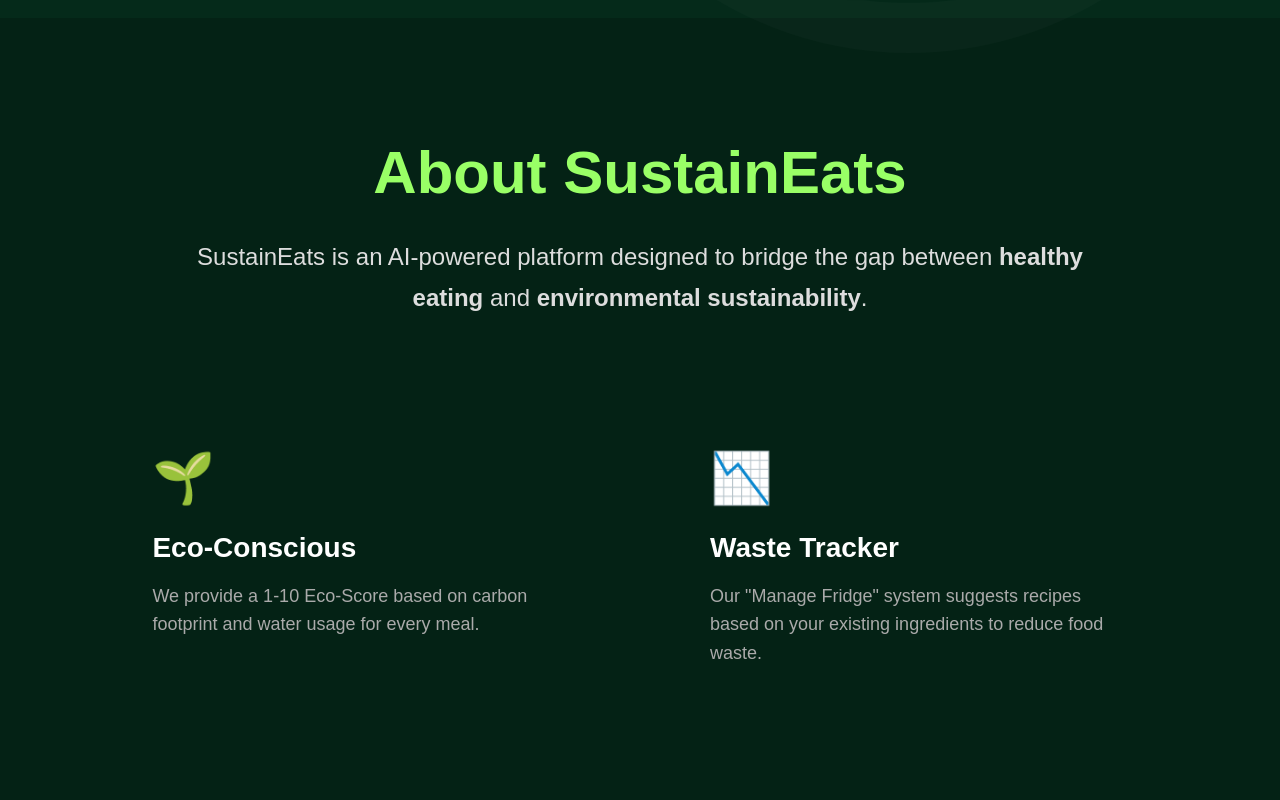
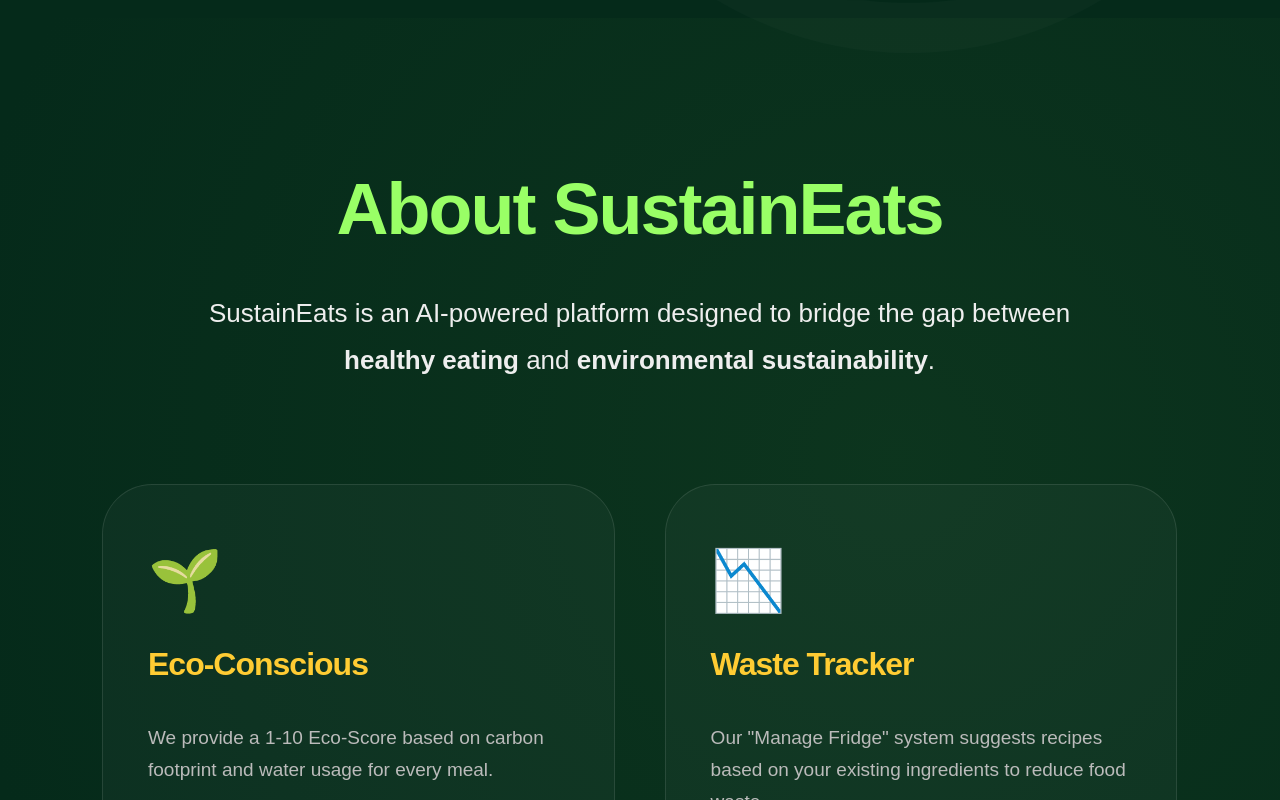
Before and after one commit to Upasana1611/sustaineats-frontend, a React (Vite) app: page /home in a window 1280 px wide. Shown: the part 800-1600 px from the top of the page. Built offline with nearby package versions, Linux system fonts and the light colour scheme.

Commit message:
feat: Enhance About Us section with 3D effects and animations

```diff
--- a/src/Home.jsx
+++ b/src/Home.jsx
@@ -29,8 +29,39 @@ const Home = () => {
     navigate('/');
   };
 
+  const aboutAnimations = `
+    @keyframes revealUp {
+      0% { opacity: 0; transform: translateY(50px) scale(0.9); }
+      100% { opacity: 1; transform: translateY(0) scale(1); }
+    }
+    .about-reveal {
+      animation: revealUp 1s cubic-bezier(0.16, 1, 0.3, 1) forwards;
+    }
+    .mission-card-3d {
+      transition: all 0.5s cubic-bezier(0.175, 0.885, 0.32, 1.275);
+      border: 1px solid rgba(255, 255, 255, 0.1) !important;
+      background: rgba(255, 255, 255, 0.03) !important;
+      backdrop-filter: blur(20px) !important;
+    }
+    .mission-card-3d:hover {
+      transform: translateY(-15px) scale(1.03) rotateX(2deg) rotateY(2deg);
+      background: rgba(153, 255, 102, 0.08) !important;
+      border-color: rgba(153, 255, 102, 0.4) !important;
+      box-shadow: 0 30px 60px rgba(0, 0, 0, 0.5), 0 0 20px rgba(153, 255, 102, 0.2);
+    }
+    .mission-card-3d:hover .mission-icon-animate {
+      transform: scale(1.2) rotate(10deg);
+      filter: drop-shadow(0 0 10px rgba(153, 255, 102, 0.8));
+    }
+    .mission-icon-animate {
+      transition: all 0.5s ease;
+      display: inline-block;
+    }
+  `;
+
   return (
     <div style={mainContainer}>
+      <style>{aboutAnimations}</style>
       {/* --- ATTRACTIVE NAVBAR WITH LOGOUT --- */}
       <nav style={navbarStyle}>
         <div style={logoStyle}>
@@ -80,7 +111,7 @@ const Home = () => {
 
       {/* --- ABOUT US SECTION --- */}
       <section id="about-us" style={aboutSection}>
-        <div style={aboutContainer}>
+        <div style={aboutContainer} className="about-reveal">
           <h2 style={aboutHeading}>About SustainEats</h2>
           <p style={aboutSubText}>
             SustainEats is an AI-powered platform designed to bridge the gap between
@@ -88,18 +119,18 @@ const Home = () => {
           </p>
 
           <div style={missionGrid}>
-            <div style={missionCard} className="premium-card">
-              <div style={missionIcon}>🌱</div>
+            <div style={missionCard} className="mission-card-3d">
+              <div style={missionIcon} className="mission-icon-animate">🌱</div>
               <h3 style={missionTitle}>Eco-Conscious</h3>
               <p style={missionDesc}>We provide a 1-10 Eco-Score based on carbon footprint and water usage for every meal.</p>
             </div>
-            <div style={missionCard} className="premium-card">
-              <div style={missionIcon}>📉</div>
+            <div style={missionCard} className="mission-card-3d">
+              <div style={missionIcon} className="mission-icon-animate">📉</div>
               <h3 style={missionTitle}>Waste Tracker</h3>
               <p style={missionDesc}>Our "Manage Fridge" system suggests recipes based on your existing ingredients to reduce food waste.</p>
             </div>
-            <div style={missionCard} className="premium-card">
-              <div style={missionIcon}>🤖</div>
+            <div style={missionCard} className="mission-card-3d">
+              <div style={missionIcon} className="mission-icon-animate">🤖</div>
               <h3 style={missionTitle}>AI Powered</h3>
               <p style={missionDesc}>Using MongoDB and AI, we personalize meal plans to fit your health goals and eco-values.</p>
             </div>
@@ -180,15 +211,21 @@ const floatingPizza = { position: 'absolute', width: '160px', top: '-30px', righ
 const floatingBiryani = { position: 'absolute', width: '200px', bottom: '-10px', right: '-30px', zIndex: 6 };
 const floatingJuice = { position: 'absolute', width: '130px', bottom: '30px', left: '-50px', zIndex: 6 };
 
-const aboutSection = { padding: '120px 8%', backgroundColor: '#042215' };
-const aboutContainer = { width: '100%', maxWidth: '1300px', margin: '0 auto', textAlign: 'center' };
-const aboutHeading = { fontSize: '60px', fontWeight: '800', color: '#99ff66', marginBottom: '30px' };
-const aboutSubText = { fontSize: '24px', color: '#ddd', maxWidth: '900px', margin: '0 auto 80px auto', lineHeight: '1.7' };
-const missionGrid = { display: 'grid', gridTemplateColumns: 'repeat(auto-fit, minmax(350px, 1fr))', gap: '40px' };
-const missionCard = { padding: '50px', borderRadius: '40px', textAlign: 'left' };
-const missionIcon = { fontSize: '50px', marginBottom: '25px' };
-const missionTitle = { fontSize: '28px', color: 'white', marginBottom: '15px', fontWeight: '700' };
-const missionDesc = { color: '#aaa', lineHeight: '1.6', fontSize: '18px' };
+const aboutSection = {
+  padding: '150px 8%',
+  backgroundColor: '#052a1a',
+  background: 'radial-gradient(circle at 70% 30%, rgba(153, 255, 102, 0.05) 0%, rgba(5, 42, 26, 1) 70%)',
+  position: 'relative',
+  overflow: 'hidden'
+};
+const aboutContainer = { width: '100%', maxWidth: '1300px', margin: '0 auto', textAlign: 'center', position: 'relative', zIndex: 2 };
+const aboutHeading = { fontSize: '72px', fontWeight: '900', color: '#99ff66', marginBottom: '40px', letterSpacing: '-2px' };
+const aboutSubText = { fontSize: '26px', color: '#eee', maxWidth: '950px', margin: '0 auto 100px auto', lineHeight: '1.8', fontWeight: '300' };
+const missionGrid = { display: 'grid', gridTemplateColumns: 'repeat(auto-fit, minmax(380px, 1fr))', gap: '50px' };
+const missionCard = { padding: '60px 45px', borderRadius: '50px', textAlign: 'left', display: 'flex', flexDirection: 'column', gap: '10px' };
+const missionIcon = { fontSize: '60px', marginBottom: '20px' };
+const missionTitle = { fontSize: '32px', color: '#ffcc33', marginBottom: '10px', fontWeight: '800', letterSpacing: '-1px' };
+const missionDesc = { color: '#bbb', lineHeight: '1.7', fontSize: '19px', fontWeight: '400' };
 
 const footerSection = { backgroundColor: '#031a10', padding: '100px 8% 40px 8%', borderTop: '1px solid rgba(153, 255, 102, 0.1)' };
 const footerContainer = { display: 'grid', gridTemplateColumns: 'repeat(auto-fit, minmax(280px, 1fr))', gap: '50px', maxWidth: '1300px', margin: '0 auto' };
```
